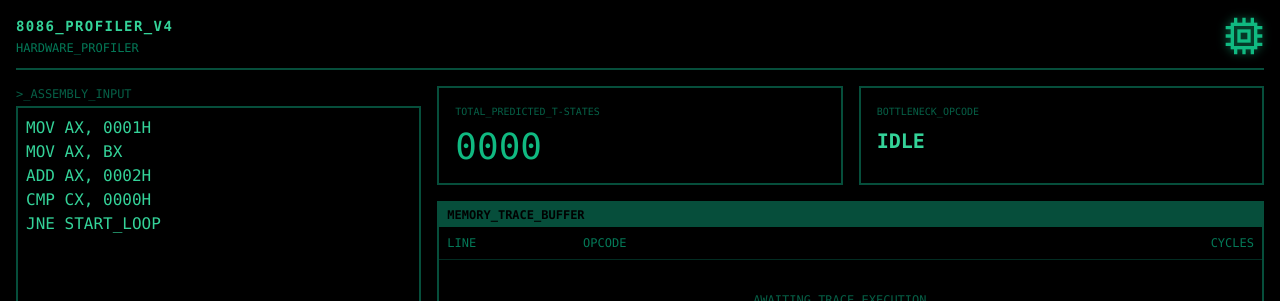
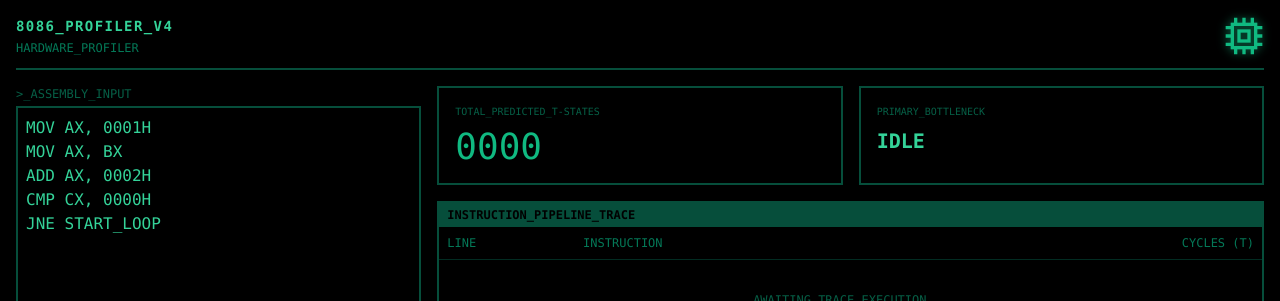
Before and after one commit to Jyotishman89/8086-Hardware-Latency-Profiler, a React app in the folder frontend/: page / in a window 1280 px wide. Shown: the top 301 px of the page. Built offline with nearby package versions, Linux system fonts and the light colour scheme; the HTML template or start-up script is replaced by a standard one.

Commit message:
Updated model

```diff
--- a/frontend/src/App.jsx
+++ b/frontend/src/App.jsx
@@ -80,7 +80,7 @@ function App() {
               <div className="text-4xl">{results ? results.total_t_states : "0000"}</div>
             </div>
             <div className="border-2 border-emerald-900 p-4">
-              <div className="text-[10px] text-emerald-800 mb-2">BOTTLENECK_OPCODE</div>
+              <div className="text-[10px] text-emerald-800 mb-2">PRIMARY_BOTTLENECK</div>
               <div className={`text-xl uppercase font-bold ${
                 telemetryTag.includes("FATAL") || telemetryTag.includes("HAZARD") ? "text-red-500" : "text-emerald-400"
               }`}>
@@ -91,7 +91,7 @@ function App() {
 
           {results && results.shap_importances && results.shap_importances.length > 0 && (
             <div className="border-2 border-emerald-900 p-4 bg-black">
-              <div className="text-[10px] text-emerald-800 mb-2 tracking-widest">SHAP_HEURISTIC_WEIGHTS (XGB_REGRESSOR)</div>
+              <div className="text-[10px] text-emerald-800 mb-2 tracking-widest">SHAP_HEURISTIC_WEIGHTS</div>
               <div className="grid grid-cols-1 md:grid-cols-3 gap-2">
                 {results.shap_importances.map((shapStr, idx) => {
                   const parts = shapStr.split(' from ');
@@ -119,7 +119,7 @@ function App() {
           {results && results.insight && (
             <div className="border-2 border-emerald-900 p-4 bg-emerald-950/20">
               <div className="flex items-center gap-3 mb-3 border-b border-emerald-900/50 pb-2">
-                <div className="text-[10px] text-emerald-800">OPTIMIZATION_DIRECTIVE (XGB_CLASSIFIER)</div>
+                <div className="text-[10px] text-emerald-800">OPTIMIZATION_DIRECTIVE</div>
                 <div className={`text-[10px] font-bold px-2 py-0.5 border ${
                   telemetryTag.includes("FATAL") || telemetryTag.includes("HAZARD") ? "text-red-500 bg-red-950/30 border-red-900/50" :
                   (telemetryTag.includes("MEMORY") || telemetryTag.includes("BUS") || telemetryTag.includes("HEAVY")) ? "text-amber-500 bg-amber-950/30 border-amber-900/50" :
@@ -273,11 +273,11 @@ function App() {
           )}
 
           <div className="border-2 border-emerald-900 flex-grow">
-            <div className="bg-emerald-900 text-black px-2 py-1 text-xs font-bold">MEMORY_TRACE_BUFFER</div>
+            <div className="bg-emerald-900 text-black px-2 py-1 text-xs font-bold">INSTRUCTION_PIPELINE_TRACE</div>
             <div className="p-2 text-xs grid grid-cols-12 gap-2 text-emerald-700 border-b border-emerald-950 mb-2">
               <div className="col-span-2">LINE</div>
-              <div className="col-span-6">OPCODE</div>
-              <div className="col-span-4 text-right">CYCLES</div>
+              <div className="col-span-6">INSTRUCTION</div>
+              <div className="col-span-4 text-right">CYCLES (T)</div>
             </div>
             <div className="px-2 pb-2">
               {results && results.breakdown.map((item, idx) => (
```
